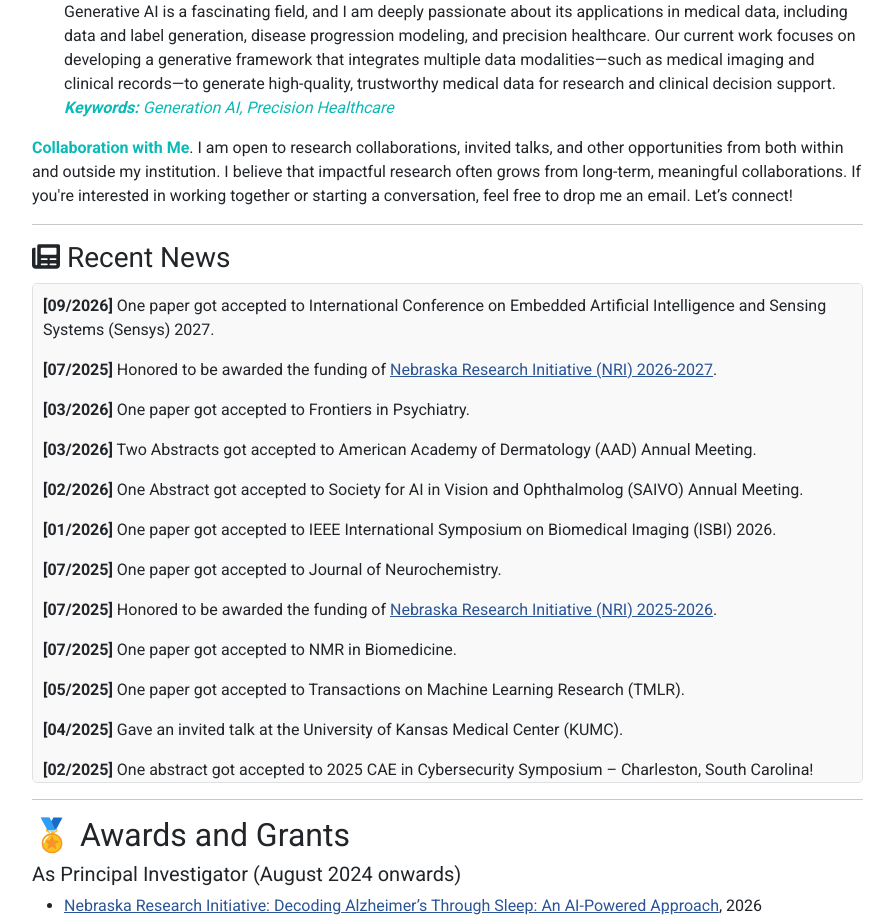
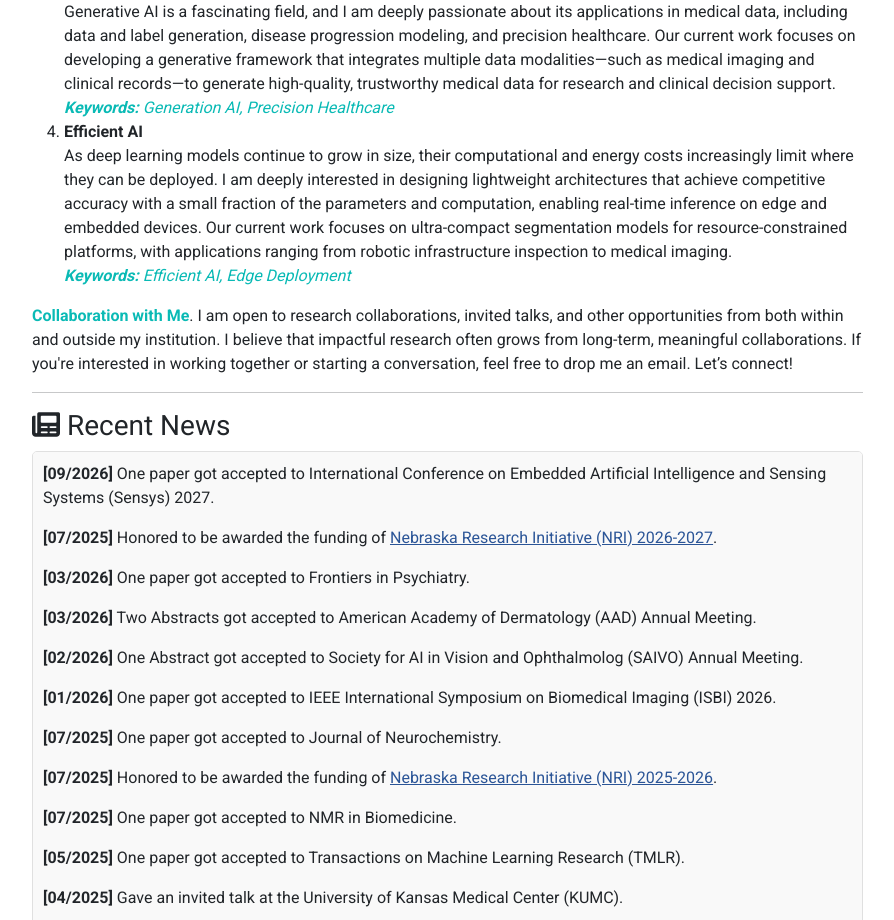
Before and after one commit to xinxing99/xinxing99.github.io, a plain HTML site: page index.html in a window 1280 px wide. Shown: the part 862-1782 px from the top of the page, without its empty margins (50-944 px from the left). Drawn offline with nearby package versions, Linux system fonts and the light colour scheme.

Commit message:
Add section on Efficient AI and its applications
Added a new section on Efficient AI discussing lightweight architectures for deep learning models and their applications.

```diff
--- a/index.html
+++ b/index.html
@@ -153,6 +153,14 @@
                               <em><strong>Keywords:</strong> Generation AI, Precision Healthcare</em>
                             </span>
                           </li>
+
+                          <li>
+                            <strong>Efficient AI</strong><br>
+                            As deep learning models continue to grow in size, their computational and energy costs increasingly limit where they can be deployed. I am deeply interested in designing lightweight architectures that achieve competitive accuracy with a small fraction of the parameters and computation, enabling real-time inference on edge and embedded devices. Our current work focuses on ultra-compact segmentation models for resource-constrained platforms, with applications ranging from robotic infrastructure inspection to medical imaging.<br>
+                            <span style="color:#0ABAB5;">
+                              <em><strong>Keywords:</strong> Efficient AI, Edge Deployment</em>
+                            </span>
+                          </li>
                         </ol>
 
                         <p><strong style="color:#0ABAB5";>Collaboration with Me</strong>.
```
